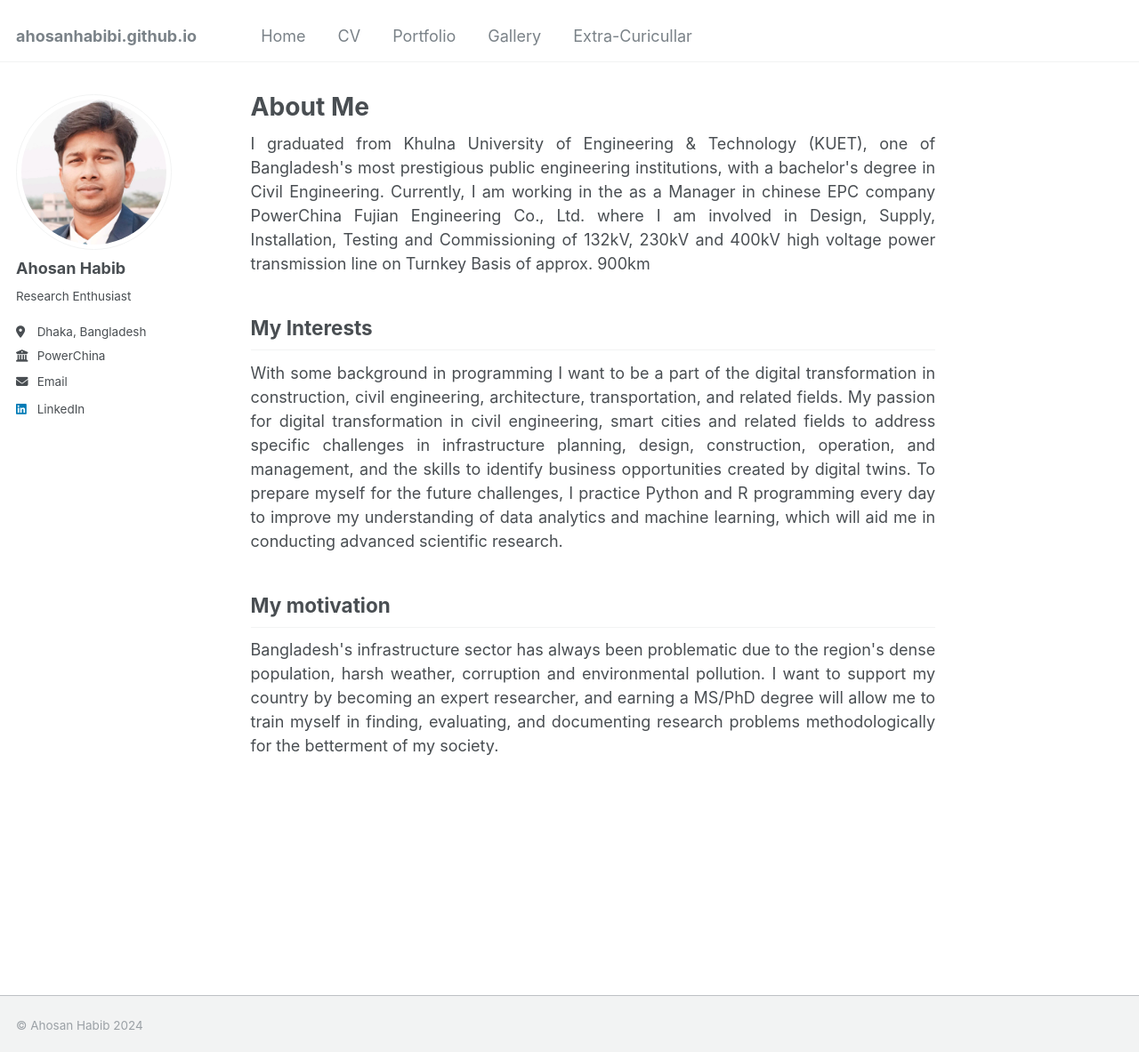
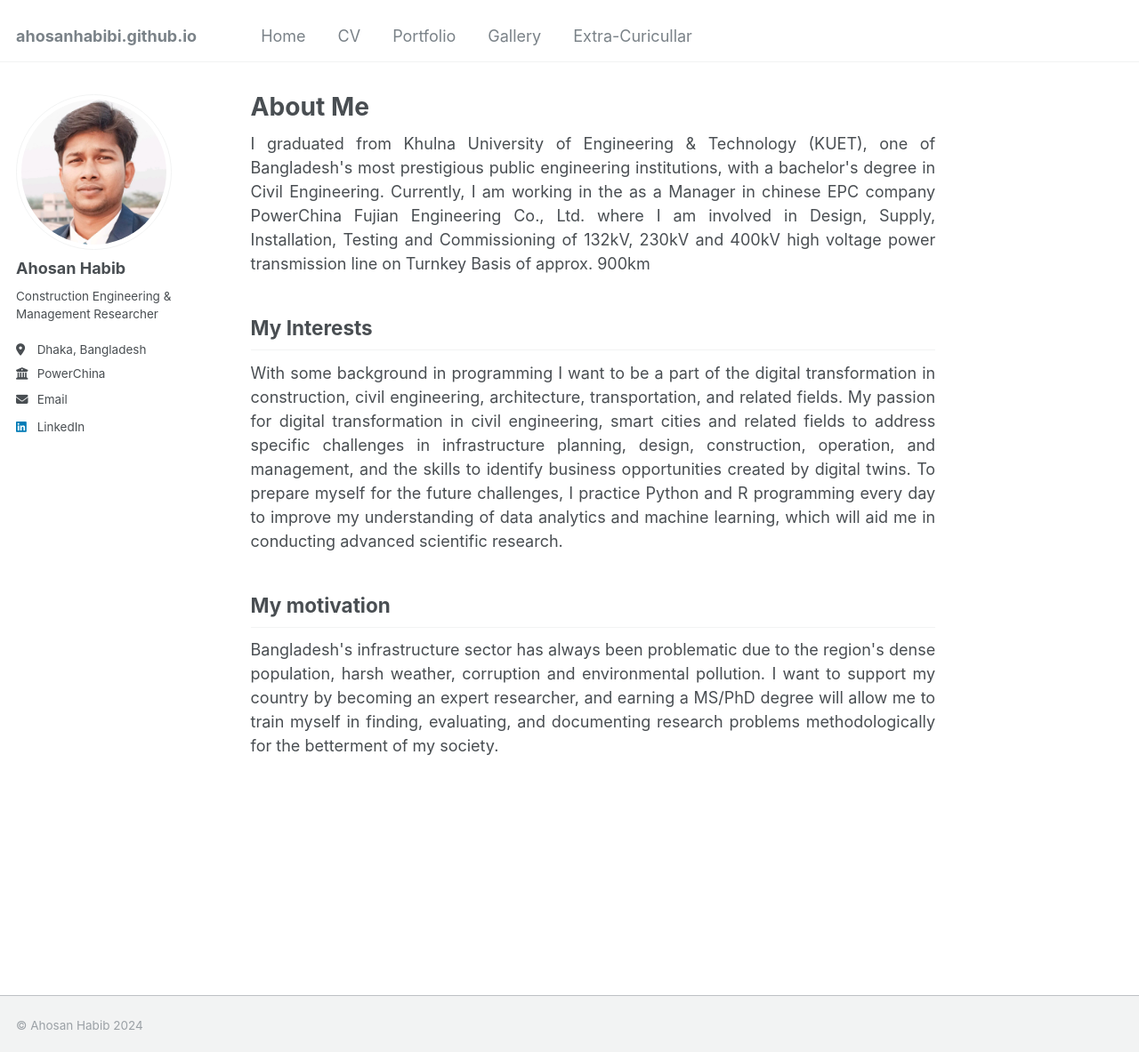
Before and after one commit to ahosanhabibi/ahosanhabibi.github.io, a Jekyll site: the page built from _pages/about.md, in a window 1280 px wide and 1183 px high. Shown: the whole window at 89% size. Built offline with Jekyll 4.4.1, drawn with Linux system fonts in a browser that asks for light colours.

Commit message:
Update _config.yml

```diff
--- a/_config.yml
+++ b/_config.yml
@@ -24,7 +24,7 @@ author:
   avatar           : "1617000343312.jpeg"
   name             : "Ahosan Habib"
   pronouns         : # example: "she/her"
-  bio              : "Research Enthusiast"
+  bio              : "Construction Engineering & Management Researcher"
   location         : "Dhaka, Bangladesh"
   employer         : "PowerChina"
   uri              : # URL
```
